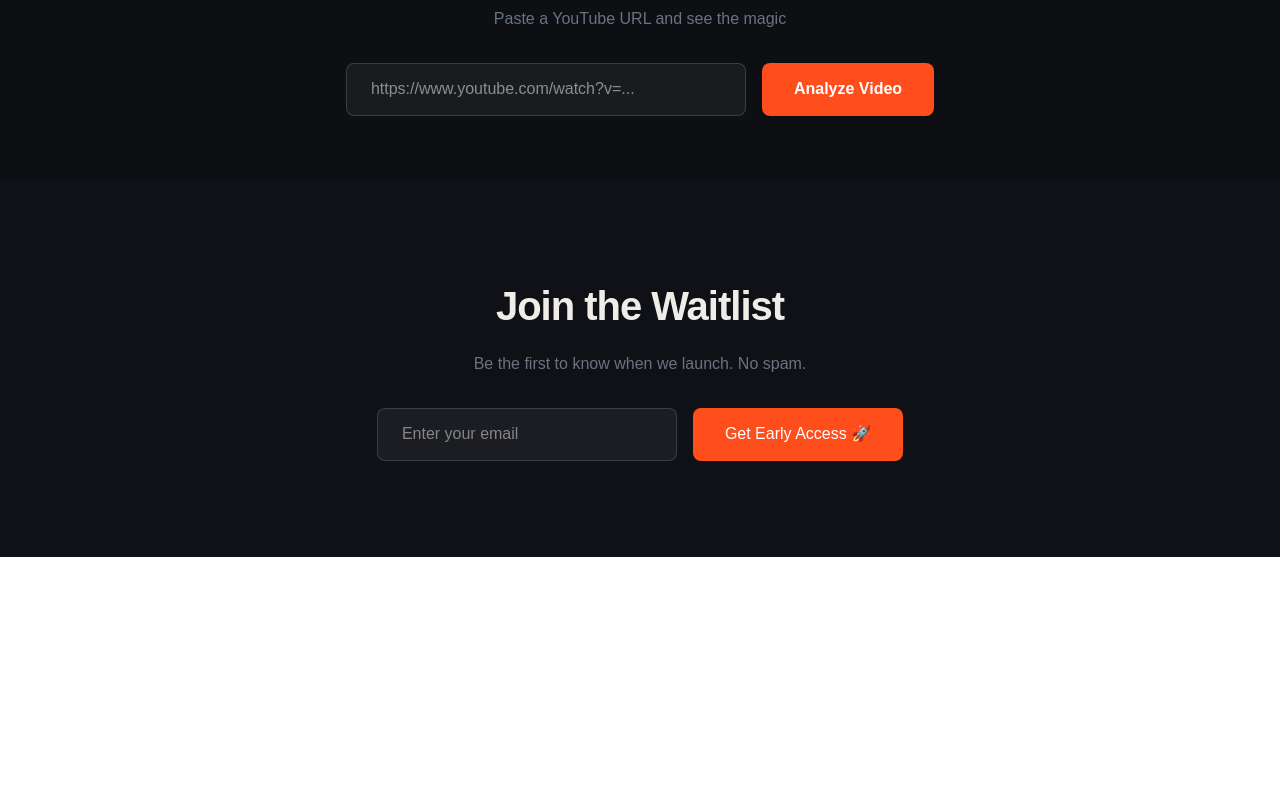
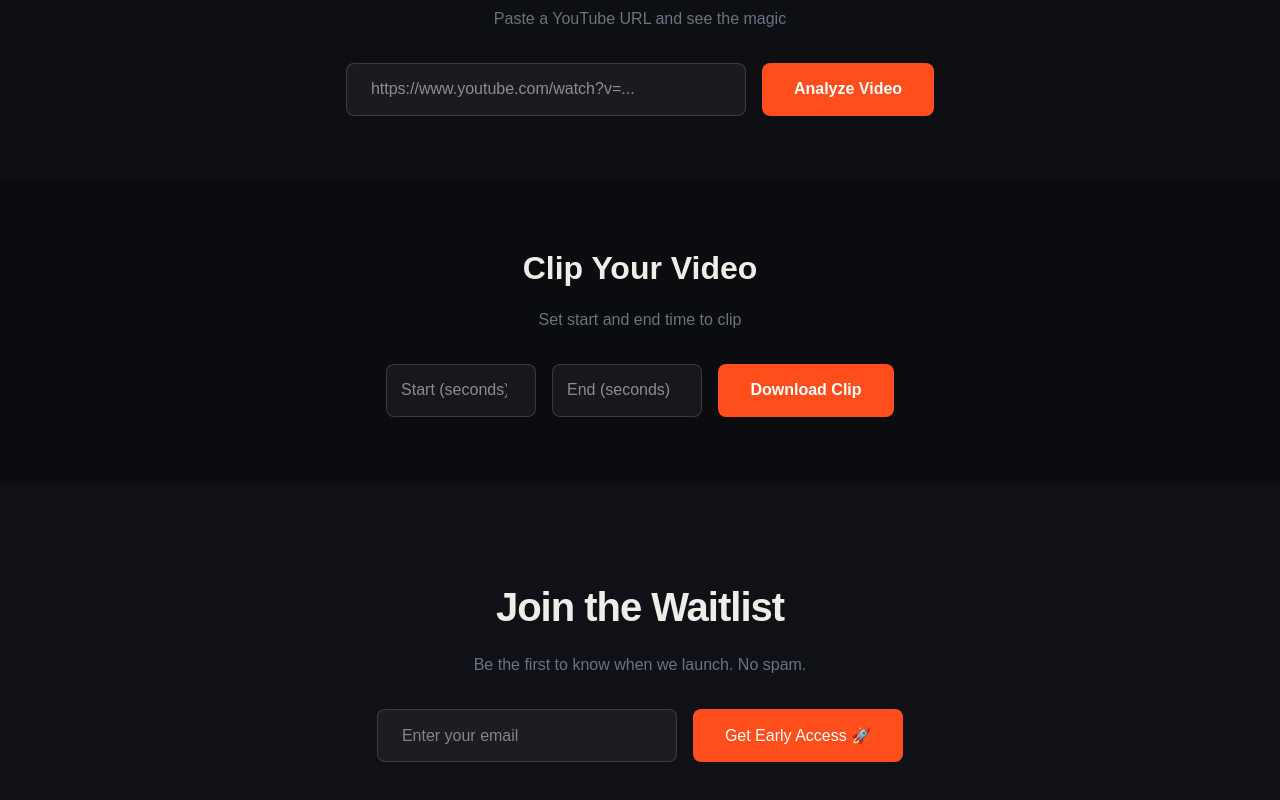
Before and after one commit to Abdullamborghini/clipforge, a Next.js app in the folder clipforge/: page / in a window 1280 px wide. Shown: the part 2410-3210 px from the top of the page. Before the commit the page ends 2967 px from the top, so only its background shows below. Built offline with nearby package versions, Linux system fonts and the light colour scheme.

Commit message:
add clip download feature

```diff
--- a/clipforge/app/page.tsx
+++ b/clipforge/app/page.tsx
@@ -238,6 +238,31 @@ export default function Home() {
     </div>
   )}
 </section>
+{/* Clip Video */}
+<section style={{ padding: '4rem 2rem', textAlign: 'center', background: '#0a0c10' }}>
+  <h2 style={{ fontSize: '2rem', fontWeight: 800, marginBottom: '1rem' }}>Clip Your Video</h2>
+  <p style={{ color: '#6b7280', marginBottom: '2rem' }}>Set start and end time to clip</p>
+  <div style={{ display: 'flex', gap: '1rem', justifyContent: 'center', flexWrap: 'wrap' }}>
+    <input type="number" placeholder="Start (seconds)" id="startTime" style={{ padding: '0.85rem', borderRadius: '8px', border: '1px solid rgba(255,255,255,0.15)', background: 'rgba(255,255,255,0.05)', color: '#fff', width: '150px' }} />
+    <input type="number" placeholder="End (seconds)" id="endTime" style={{ padding: '0.85rem', borderRadius: '8px', border: '1px solid rgba(255,255,255,0.15)', background: 'rgba(255,255,255,0.05)', color: '#fff', width: '150px' }} />
+    <button onClick={async () => {
+      const start = (document.getElementById('startTime') as HTMLInputElement).value;
+      const end = (document.getElementById('endTime') as HTMLInputElement).value;
+      const res = await fetch(`${process.env.NEXT_PUBLIC_BACKEND_URL}/api/clip`, {
+        method: 'POST',
+        headers: { 'Content-Type': 'application/json' },
+        body: JSON.stringify({ url, start, end }),
+      });
+      const blob = await res.blob();
+      const link = document.createElement('a');
+      link.href = URL.createObjectURL(blob);
+      link.download = 'clip.mp4';
+      link.click();
+    }} style={{ background: '#ff4d1c', color: '#fff', border: 'none', padding: '0.85rem 2rem', borderRadius: '8px', cursor: 'pointer', fontWeight: 600 }}>
+      Download Clip
+    </button>
+  </div>
+</section>
       {/* Waitlist */}
       <section style={{ padding: '6rem 2rem', textAlign: 'center', background: '#0f1117' }}>
         <h2 style={{ fontSize: '2.5rem', fontWeight: 800, marginBottom: '1rem', letterSpacing: '-1px' }}>Join the Waitlist</h2>
```
